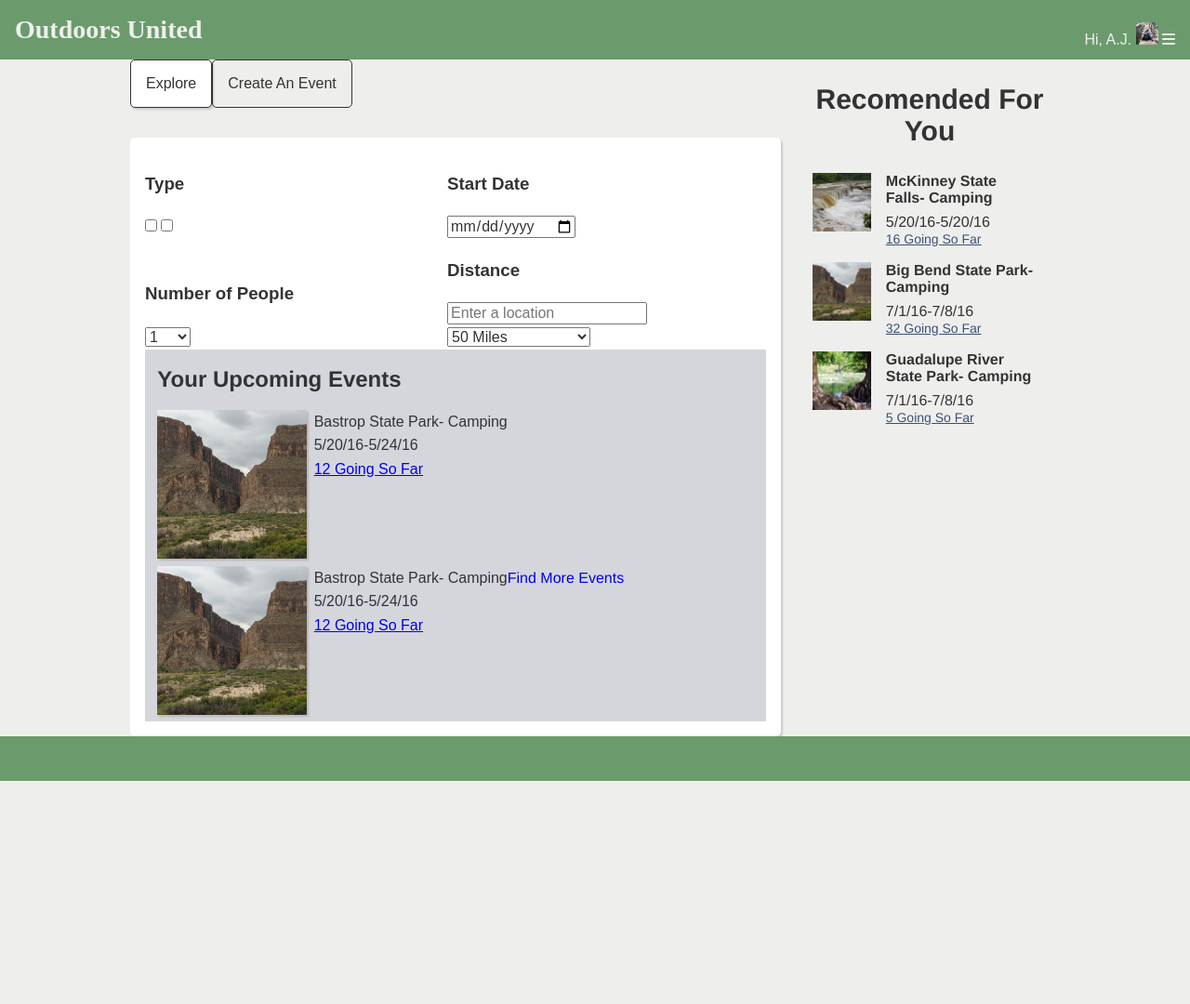
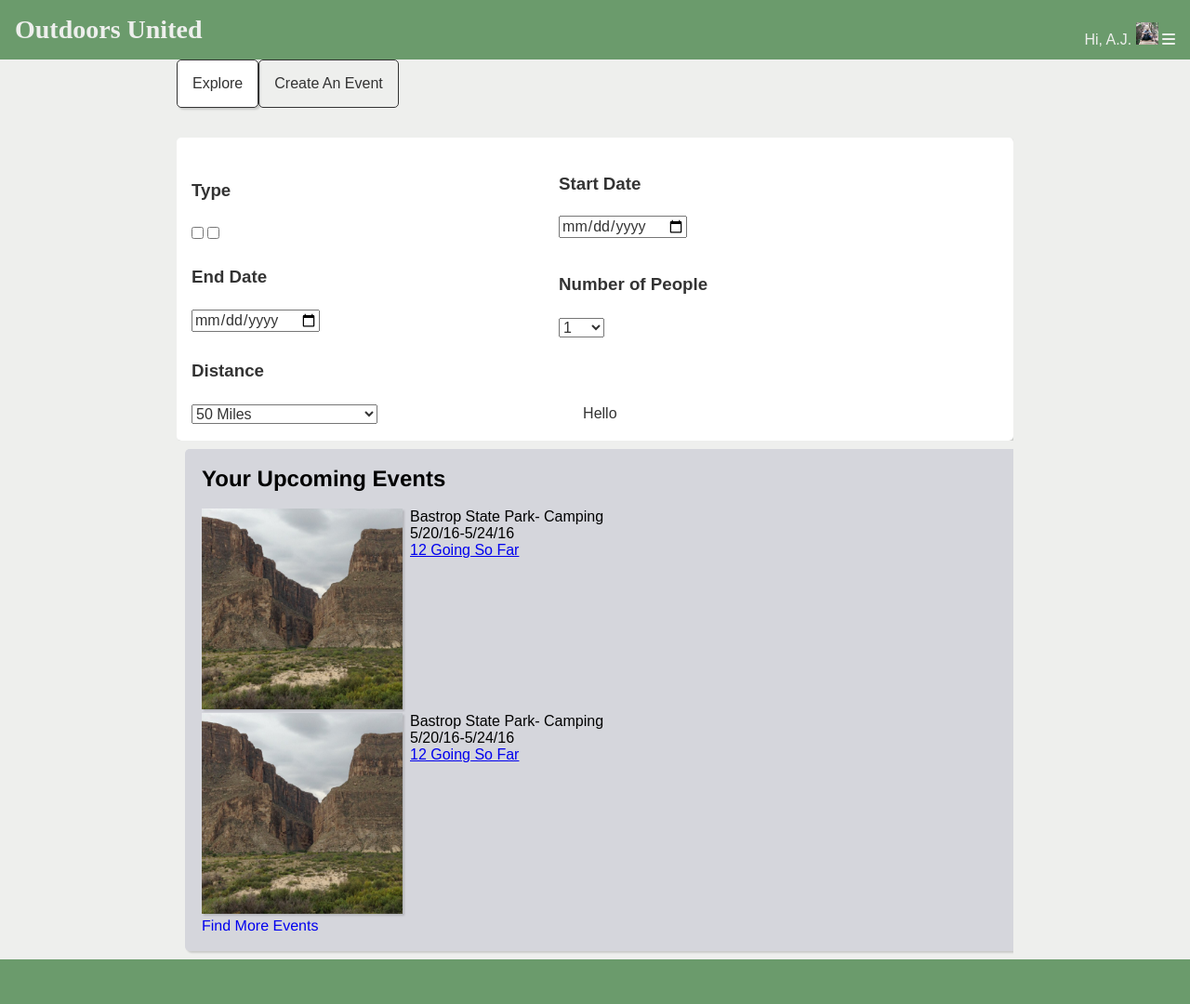
Before and after one commit to EricBlake/Outdoors-United-V1, a Jekyll site: the page built from outdoorsunited.github.io/events.html, in a window 1280 px wide. Shown: the whole page at 93% size. Built offline with Jekyll 4.4.1, drawn with Linux system fonts in a browser that asks for light colours; nearby versions of some CDN libraries; before the commit the page ends 900 px from its top, so only the background shows below that.

Commit message:
pushing updates

```diff
--- a/outdoorsunited.github.io/_sass/_breakpoint1.scss
+++ b/outdoorsunited.github.io/_sass/_breakpoint1.scss
@@ -193,48 +193,4 @@
 		}//closing dash_side
 	}//closing dash_page_wrapper
 
-
-
-
-
-
-
-//--------------------------------------------Event breakpoint 1-----//
-.event_wrapper{
-
-		max-width: 1000px;
-		margin:0 auto;
-
-	.tab {
-        border-radius:5px;
-
-      }
-
-    .tab-wrapper {
-		float:left;
-    	width: 70%;
-    	margin:0 auto;
-
-		.active {
-    		border-radius:5px;
-    		box-shadow: 2px 2px 2px rgba(0,0,0,.15);
-    	}
-
-    }//closing tab_wrapper
-
-}//closing event_wrapper
-
-.event_side{
-			float:right;
-			width: 28%;
-
-
-
-
-
-
-
-		}//closing event_side
-
-
-}//closing media
+}//closing media query
--- a/outdoorsunited.github.io/_sass/_events.scss
+++ b/outdoorsunited.github.io/_sass/_events.scss
@@ -1,9 +1,10 @@
 
 .event_wrapper{
-  box-sizing:border-box;
-  overflow: hidden;
+
 
     .tab-wrapper {
+      overflow: hidden;
+      box-sizing:border-box;
 
 
 
@@ -16,9 +17,7 @@
         border:1px solid $font_color;
         border-radius:5px;
 
-        .active{
-         background-color:$button_color_alt;
-      }
+
 
 
       }
@@ -33,6 +32,7 @@
 
 
       .tab-content {
+
         overflow: hidden;
         line-height: 1.6;
         padding: 1em;
@@ -43,7 +43,7 @@
 
           //-------------------------filter options---------------------//
        .event_type{
-             width: 48%;
+             width: 45%;
              margin:0 auto;
               color:$font_color;
               display: inline-block;
@@ -51,15 +51,17 @@
 
             }
         .event_date{
-              width: 48%;
+              width: 45%;
+              margin:1%;
              margin:0 auto;
           color: $font_color;
           display: inline-block;
+          overflow: auto;
 
         }
 
         .number_people{
-          width: 48%;
+          width: 45%;
              margin:0 auto;
           color: $font_color;
           display: inline-block;
@@ -76,61 +78,7 @@
 
         }
   //---------------------------------------rec events on events page
-        .event_wrapper{
-          margin:0 auto;
-          border-bottom:1px solid $font_color;
-            .recomended_events{
 
-                width: 50%;
-
-                line-height: 1.75em;
-                line-height: 1em;
-                max-width: 220px;
-
-
-
-
-
-                  .rec_img{
-
-                    margin:0 auto;
-                    padding-top:2em;
-                    width: 100%;
-                  img{
-                    width: 50%;
-
-                    }
-                  }
-
-                  .rec_cont{
-                    h2{
-                    font-family: $body_font;
-                    font-size: $subheader_size;
-                    color: $font_color;
-                    }
-
-                    p{
-                      color: $font_color;
-                      font-family: $body_font;
-
-                    }
-                    a{
-                      color: $button_color;
-                      display: block;
-                    }
-
-                    a:nth-of-type(2){
-                      padding-top:1em;
-                    }
-                 }//end of rec_cont//
-
-            }//closing recomended_events
-
-          h1{
-            text-align: center;
-          }
-
-        }//closing event_wrapper
 
 
       }//closing tab content
@@ -154,94 +102,11 @@
 
 
 
-
-
-    .recomended{
-      margin:2%;
-      box-sizing:border-box;
-      overflow:hidden;
-
-
-      h1{
-        font-family: $body_font;
-        font-size: $header_size;
-        color:$font_color;
-        text-align: center;
-
-      }
-
-
-
-
-
-        .recomended_events{
-        box-sizing:border-box;
-        overflow: hidden;
-
-
-        padding:.5em;
-        color:$font_color;
-
-
-          .rec_img{
-            float:left;
-            width: 25%;
-
-            img{
-              width: 100%;
-
-
-            }
-          }
-
-          .rec_cont{
-            padding-left:1em;
-            float:left;
-            width: 70%;
-            box-sizing:border-box;
-
-            p{
-              font-family: $body_font;
-
-
-
-            }
-            p:first-of-type{
-              font-weight: bold;
-              font-size:$subheader_size;
-              padding-bottom:0.5em;
-            }
-
-
-            a{
-
-              font-family: $body_font;
-              font-size: $body_size;
-              color: $button_color;
-            }
-          }
-
-        } //closing recomended_events//
-
-
-
-
-
-      h2{
-          color: $font_color;
-          font-family: $body_font;
-        }
-
-
-
-}
-
-
   }//closing dash_side tag
 
 
    .upcoming_wrapper{
-    background-color:$event_color;
+    background-color:$background_white;
     overflow: hidden;
 
     h2{
@@ -257,7 +122,7 @@
           .upcoming_img{
 
             width: 25%;
-            float: left;
+            float:left;
             img{
             width: 100%;
             box-shadow: 2px 2px 2px rgba(0,0,0,.15);
@@ -268,7 +133,7 @@
 
           .upcoming_cont{
             padding-left:0.5em;
-            float: left;
+            float:left;
 
 
           }
@@ -282,3 +147,62 @@
         }//closing upcoming_events
 
     }//upcoming_wrapper
+
+
+//--------------------------------------------Event breakpoint 1-----//
+
+@media(min-width:700px){
+
+
+
+  .event_wrapper{
+      .tab-wrapper {
+        width: 90%;
+        margin:0 auto;
+
+
+
+      .active {
+          border-radius:5px;
+          box-shadow: 2px 2px 2px rgba(0,0,0,.15);
+
+        }
+
+      }//closing tab_wrapper
+
+}//closing event_wrapper
+
+.event_side{
+    box-sizing:border-box;
+    overflow: hidden;
+    margin:0 auto;
+    width:90%;
+
+
+  .upcoming_wrapper{
+    width: 100%;
+    float:left;
+    margin:0 auto;
+    border-radius:5px;
+    margin:1%;
+    background-color:$event_color;
+    box-shadow: 2px 2px 2px rgba(0,0,0,.15);
+
+  }
+
+  }//closing event side
+
+
+}//closing media tag
+
+
+
+@media(min-width:950px){
+
+.event_wrapper{
+    max-width: 1000px;
+    margin:0 auto;
+}//closing event_wrapper
+
+
+}//closing media
--- a/outdoorsunited.github.io/_sass/_home.scss
+++ b/outdoorsunited.github.io/_sass/_home.scss
@@ -140,6 +140,7 @@
 			padding:1em;
 			text-align:center;
 			margin-bottom: 2em;
+			max-width: 800px;
 			}
 
 		.about_site{
@@ -169,11 +170,14 @@
 		.get_started{
 			box-sizing:border-box;
 			overflow: hidden;
+			max-width: 800px;
+			margin: 0 auto;
 
 			h2{
 				text-align: center;
 				padding-bottom:2em;
 				color: $background_white;
+
 			}
 
 			.home_btns{
@@ -186,6 +190,7 @@
 				border-radius: 5px;
 				margin-right:0.5em;
 				float:left;
+
 
 
 
--- a/outdoorsunited.github.io/_sass/_profile.scss
+++ b/outdoorsunited.github.io/_sass/_profile.scss
@@ -86,18 +86,18 @@
 		.prof_trip_img{
 			box-sizing:border-box;
 			overflow: hidden;
-
-			width: 25%;
+			width: 40%;
 			margin:0 auto;
-			float: left;
 			background-color:$background_white;
 			max-width: 176px;
+			float: left;
 
 
 
 
 
 			img{
+
 				width: 100%;
 				margin:2%;
 				box-shadow: 2px 2px 2px rgba(0,0,0,.15);
@@ -106,6 +106,7 @@
 
 
 			}
+
 		}
 	}//closing prof_photos
 
@@ -253,15 +254,20 @@
 @media(min-width:720px){
 
 
-	.prof_photos{
+	.prof_cont_wrapper{
+	margin-top:2%;
 
-		width:90%;
-		border-radius:5px;
+		.prof_photos{
+
+			width:90%;
+			border-radius:5px;
 
 
 
 
-	}//closing prof_photos
+		}//closing prof_photos
+
+	}
 
 	.friend_item_wrapper{
 		box-sizing:border-box;
@@ -305,12 +311,10 @@
 		background-color:$background_color;
 		box-sizing:border-box;
 		overflow: hidden;
-		margin:2%;
 
-		.prof_cont_wrapper{
-			max-width: 1000px;
-			margin:0 auto;
-		}
+
+
+
 
 		.prof_sect{
 			padding-top: 2em;
@@ -334,7 +338,10 @@
 
 			}//closing prof_pic
 		}
+	.prof_cont_wrapper{
 
+		max-width: 1000px;
+		margin:0 auto;
 		.prof_photos{
 
 		background-color:$background_white;
@@ -358,10 +365,9 @@
 
 		.prof_trip_img{
 			box-sizing:border-box;
-
 			width: 20%;
 			margin:0 auto;
-			float: left;
+			display: inline-block;
 			background-color:$background_white;
 			max-width: 176px;
 
@@ -370,8 +376,8 @@
 
 
 			img{
-				width: 100%;
-				margin:4%;
+				width: 90%;
+				margin:2%;
 				box-shadow: 2px 2px 2px rgba(0,0,0,.15);
 
 
@@ -459,6 +465,7 @@
 		}//closing prof_items
 	}//closing friend_item_wrapper
 
+	}//closing prof_cont_wrapper{
 
 	}//closing prof_wrapper
 
--- a/outdoorsunited.github.io/events.html
+++ b/outdoorsunited.github.io/events.html
@@ -14,6 +14,65 @@
                     <!--closing event_type-->
                     <div class="event_date">
                         <h3>Start Date</h3>
+                        <input type="date">
+                    </div>
+                    <div class="event_date">
+                        <h3>End Date</h3>
+                        <input type="date">
+                    </div>
+                    <!--closing event_date-->
+                    <div class="number_people">
+                        <h3>Number of People</h3>
+                        <select class="1-100"></select>
+                    </div><!--closing number_poeple tab-->
+                    <div class="distance">
+                        <h3>Distance</h3>
+                        <div
+                               data-units="miles"
+                               data-zoom="10"
+                               data-control-action="filter"
+                               data-control-name="autocomplete-radius"
+                               data-control-type="autocomplete-radius"
+                               class="left"> <!-- units: miles, km -->
+
+
+
+                               <select class="distance jplist-select">
+                                  <option value="1">1 Mile</option>
+                                  <option value="5">5 Mile</option>
+                                  <option value="10">10 Miles</option>
+                                  <option value="30">30 Miles</option>
+                                  <option selected="selected" value="50">50 Miles</option>
+                                  <option value="100">100 Miles</option>
+                               </select>
+                            </div>
+
+                    </div> <!--closing distance tab-->
+
+                    Hello
+
+
+
+
+
+                </div><!--closing tab-content active-->
+
+
+
+
+                <div class="tab-content" id="tab2">
+                    <div class="event_type">
+                        <h3>Type</h3>
+                        <input type="checkbox">
+                        <input type="checkbox">
+                    </div>
+                    <!--closing event_type-->
+                    <div class="event_date">
+                        <h3>Start Date</h3>
+                        <input type="date">
+                    </div>
+                    <div class="event_date">
+                        <h3>End Date</h3>
                         <input type="date">
                     </div>
                     <!--closing event_date-->
@@ -44,6 +103,13 @@
                             </div>
                     </div> <!--closing distance tab-->
 
+                </div><!--closing tab 2-->
+
+            </div>
+            <div style="clear:both">
+            <!--closing tab wrapper-->
+
+           <div class="event_side">
 
 
                       <div class="upcoming_wrapper">
@@ -58,122 +124,27 @@
                                     <a href="#">12 Going So Far</a>
                                 </div>
                             </div><!--closing upcoming_events-->
+
                             <div class="upcoming_events">
+
                                 <div class="upcoming_img">
                                      <img src="/images/bigbend.png">
                                 </div>
+
                                 <div class="upcoming_cont">
                                     <p>Bastrop State Park- Camping</p>
                                     <p>5/20/16-5/24/16</p>
                                     <a href="#">12 Going So Far</a>
                                 </div>
+                                  <div style="clear:both;">
                                 <a class="find_more_button" href="#">Find More Events</a>
+
                             </div><!--closing upcoming_events-->
-                    </div><!--closing upcoming_wrapper-->
-
-                </div><!--closing tab-content active-->
 
 
+                        </div><!--closing upcoming_wrapper-->
+                         <div style="clear:both;">
 
-
-                <div class="tab-content" id="tab2">
-                     <div class="event_type">
-                        <h3>Type</h3>
-                        <input type="checkbox">
-                        <input type="checkbox">
-                    </div>
-                    <!--closing event_type-->
-                    <div class="event_date">
-                        <h3>Start Date</h3>
-                        <input type="date">
-                    </div>
-                    <!--closing event_date-->
-                    <div class="number_people">
-                        <h3>Number of People</h3>
-                        <input>
-                    </div>
-
-                    <div class="distance">
-                        <h3>Distance</h3>
-                        <input>
-                    </div>
-
-                    <div class="location">
-                        <h3>Location</h3>
-                        <input>
-                    </div>
-
-                    <div class="create_event">
-                        <a href="#">Create</a>
-                    </div>
-
-                </div><!--closing tab 2-->
-
-            </div>
-            <!--closing tab wrapper-->
-
-           <div class="event_side">
-
-
-
-            <div class="recomended">
-                            <h1>Recomended For You</h1>
-
-
-                                <div class="recomended_events">
-
-                                    <div class="rec_img">
-                                    <img src="/images/mckinneyfalls.png">
-                                    </div>
-
-                                    <div class="rec_cont">
-                                    <p>McKinney State Falls- Camping</p>
-                                    <p>5/20/16-5/20/16</p>
-                                    <a href="#">16 Going So Far</a>
-                                    </div>
-
-                                </div><!--closing recomended_events tag-->
-
-
-
-
-
-
-                                <div class="recomended_events">
-                                    <div class="rec_img">
-                                    <img src="/images/bigbend.png">
-                                    </div>
-
-                                    <div class="rec_cont">
-                                    <p>Big Bend State Park- Camping</p>
-                                    <p>7/1/16-7/8/16</p>
-                                    <a href="#">32 Going So Far</a>
-                                    </div>
-
-                                </div><!--closing recomended_events tag-->
-
-
-
-
-
-
-                                <div class="recomended_events">
-                                    <div class="rec_img">
-                                    <img src="/images/guadalupe.png">
-                                    </div>
-
-                                    <div class="rec_cont">
-                                    <p>Guadalupe River State Park- Camping</p>
-                                    <p>7/1/16-7/8/16</p>
-                                    <a href="#">5 Going So Far</a>
-                                    </div>
-
-                                </div><!--closing recomended_events tag-->
-
-
-
-
-                        </div><!--closing recomended tag-->
 
 
             </div><!--closing event_side-->
```
Also changed, not shown: outdoorsunited.github.io/profile.html (+13 -1 lines). Lines whose indentation alone changed are shown as unchanged.
